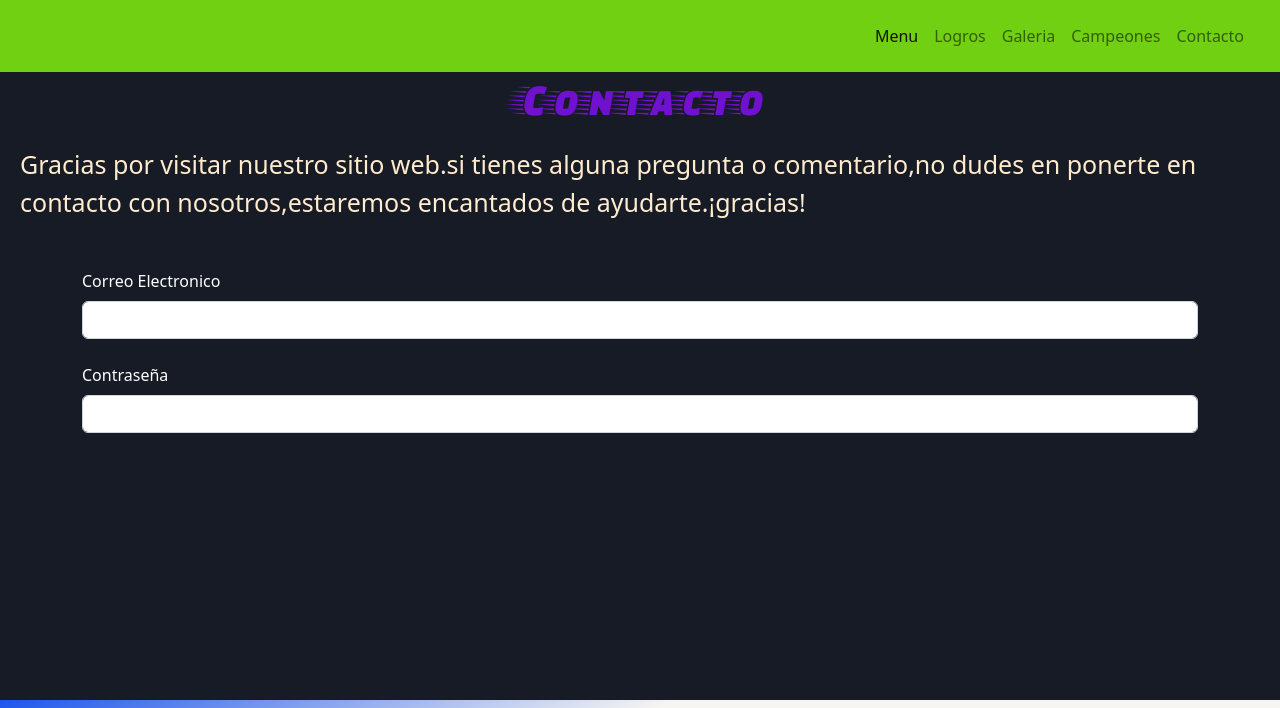
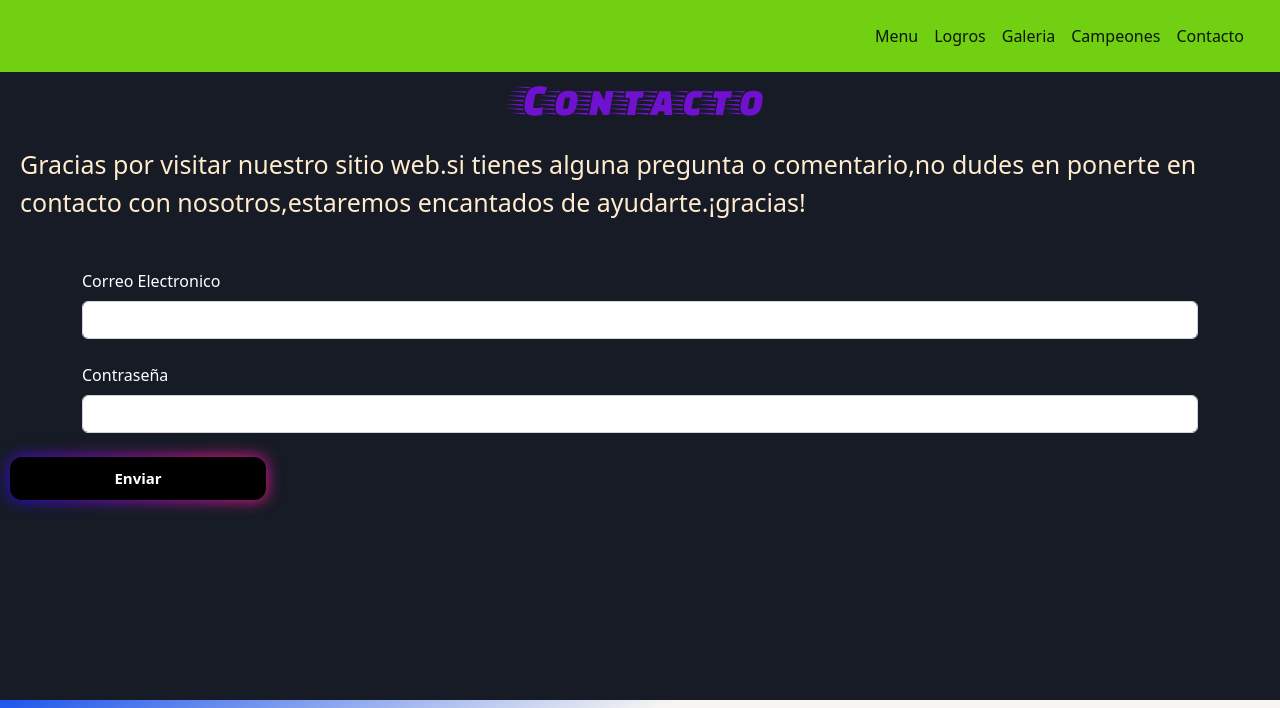
Before and after one commit to Johnny-ol-14/footer, a website: page contacto.html in a window 1280 px wide. Shown: the top 708 px of the page. Drawn offline with nearby package versions, Linux system fonts and the light colour scheme.

Commit message:
boton-terminado

```diff
--- a/contacto.html
+++ b/contacto.html
@@ -46,16 +46,16 @@
                   <a class="nav-link active" aria-current="page" href="./index.html">Menu</a>
                 </li>
                 <li class="nav-item">
-                  <a class="nav-link" href="./logros.html">Logros</a>
+                  <a class="nav-link active" href="./logros.html">Logros</a>
                 </li>
                 <li class="nav-item">
-                  <a class="nav-link" href="./galeria.html">Galeria</a>
+                  <a class="nav-link active" href="./galeria.html">Galeria</a>
                 </li>
                 <li class="nav-item">
-                  <a class="nav-link" href="./campeones.html">Campeones</a>
+                  <a class="nav-link active" href="./campeones.html">Campeones</a>
                 </li>
                 <li class="nav-item">
-                  <a class="nav-link" href="./contacto.html">Contacto</a>
+                  <a class="nav-link active" href="./contacto.html">Contacto</a>
                 </li>
               </ul>
             </div>
@@ -90,6 +90,7 @@
 
       </section>
 
+      <button class="boton-enviar">Enviar</button>
 
         <footer class=" bg-white container-fluid text-center p-3 " >
 
--- a/scss/estilos.scss
+++ b/scss/estilos.scss
@@ -33,6 +33,7 @@ $bgprincipal:#161b25;
 
     padding: 1rem;
     background-color: #71d011;
+
 
 
     .navbar-collapse{
@@ -328,6 +329,55 @@ p{
 
    }
 
+   .boton-enviar{
+
+    background-color: black;
+    cursor: pointer;
+    border: none;
+    padding:10px;
+    color: white;
+    font-size: 15px;
+    font-weight: bold;
+    position: relative;
+    border-radius: 12px;
+    margin-left: 10px;
+    margin-bottom: 60px;
+    width: 20%;
+
+   }
+
+   .boton-enviar::before{
+
+    content: "";
+    position: absolute;
+    top:0;
+    left:0 ;
+    z-index: -1;
+    width: 100%;
+    height: 100%;
+    background: linear-gradient(45deg,red, blue, deeppink, blue, red, blue, deeppink, blue);
+   background-size:800% ;
+   border-radius: 10px;
+   filter: blur(8px);
+   animation: glowing 20s linear infinite;
+
+}
+
+@keyframes glowing {
+
+    0% {
+        background-position: 0 0;
+    }
+
+    50%{
+        background-position: 400% 0;
+    }
+
+    100%{
+
+        background-position:0 0 ;
+    }
+}
 
 
 /* footer */
```
Also changed, not shown: campeones.html (+4 -4 lines), galeria.html (+4 -4 lines), index.html (+4 -4 lines), logros.html (+4 -4 lines), css/estilos.css, 1 other file.
